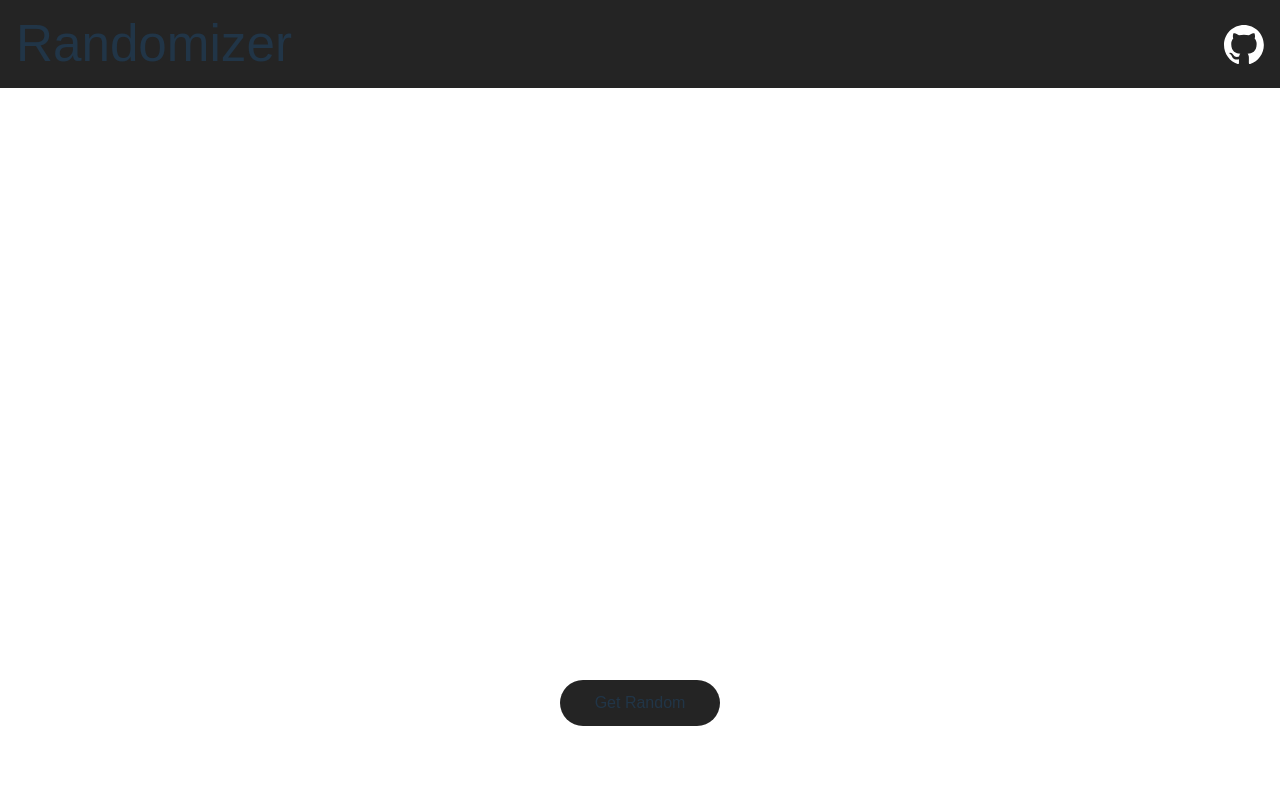
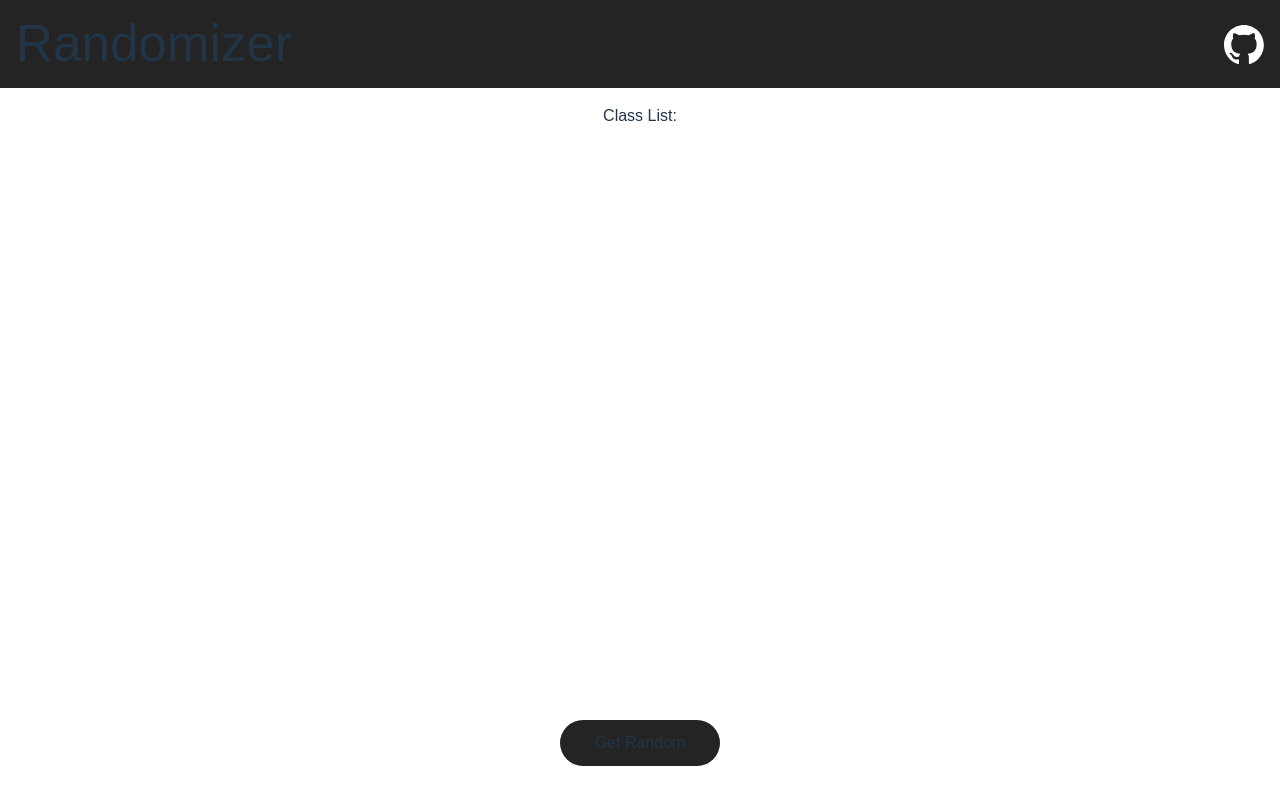
Before and after one commit to eric-k-chu/Randomizer, a React (Vite) app in the folder my-app/: page / in a window 1280 px wide. Built offline with nearby package versions, Linux system fonts and the light colour scheme; a web font is replaced by a local one.

Commit message:
Renamed modal to popup

```diff
--- a/my-app/src/Components/Modal.tsx
+++ b/my-app/src/Components/Modal.tsx
@@ -1,6 +1,6 @@
 import React from 'react'
 
-function Modal({ modalText, isActive }: {modalText: string, isActive: Function}) {
+function Popup({ modalText, isActive }: {modalText: string, isActive: Function}) {
   return (
     <div className='flex items-center justify-center absolute top-0 left-0 w-full h-full'>
       <div className="btn-modal animate-appear-out bg-dark-gray-1" onAnimationEnd={() => isActive(false)}>{modalText}</div>
@@ -8,4 +8,4 @@ function Modal({ modalText, isActive }: {modalText: string, isActive: Function})
   )
 }
 
-export default Modal
+export default Popup
--- a/my-app/src/Components/index.tsx
+++ b/my-app/src/Components/index.tsx
@@ -1,9 +1,9 @@
 import Button from './Button'
 import List from './List'
-import Modal from './Modal'
+import Popup from './Modal'
 
 export {
 	Button,
 	List,
-	Modal
+	Popup
 }
--- a/my-app/src/Layout/Body.tsx
+++ b/my-app/src/Layout/Body.tsx
@@ -1,4 +1,4 @@
-import { Button, List, Modal } from '../Components/index'
+import { Button, List, Popup } from '../Components/index'
 import { useState } from 'react';
 
 let classList = [
@@ -57,9 +57,10 @@ function Body() {
   return (
     <div className='container mx-auto basis-11/12'>
 
-      {showModal && <Modal modalText={modalText} isActive={setShowModal}/>}
+      {showModal && <Popup modalText={modalText} isActive={setShowModal}/>}
 
       <div className='flex flex-col items-center gap-y-4 p-4'>
+        <h2>Class List:</h2>
         <List customList={list} styles='text-center h-[35rem]'/>
       </div>
 
```
